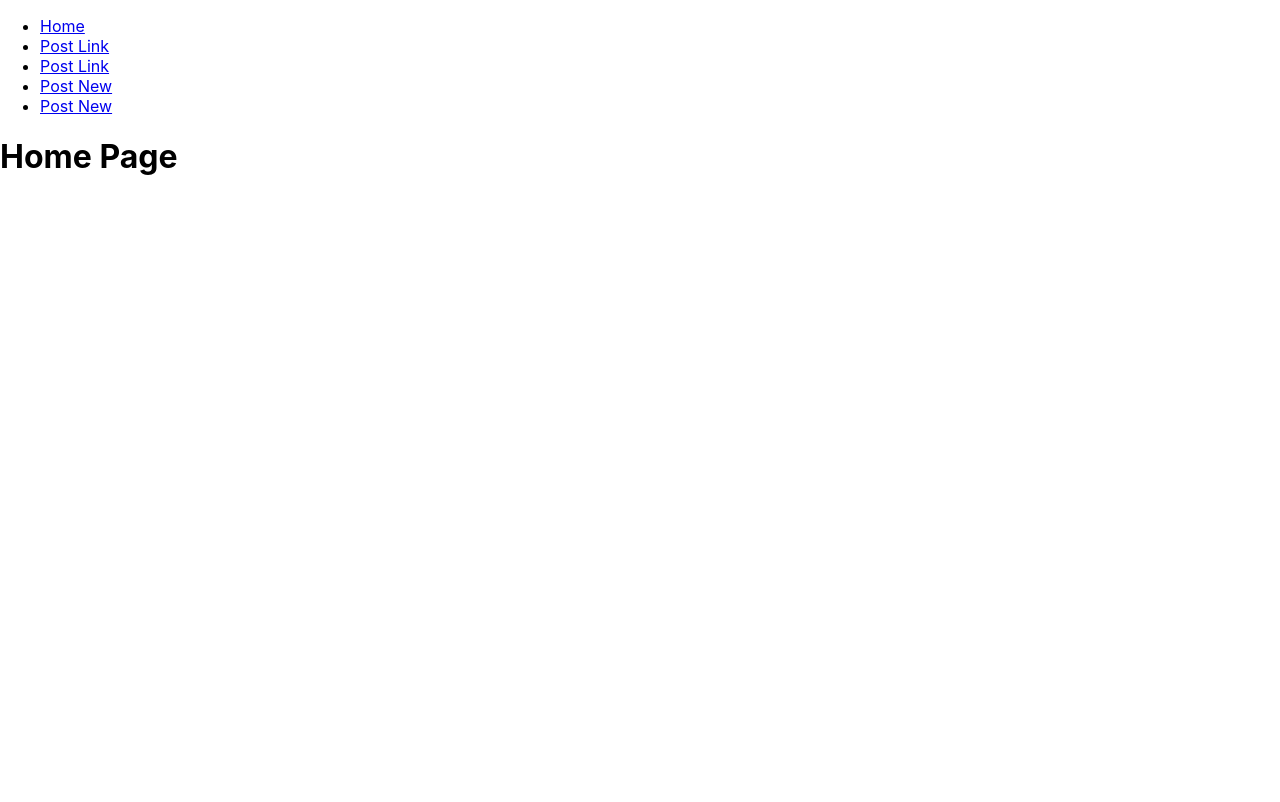
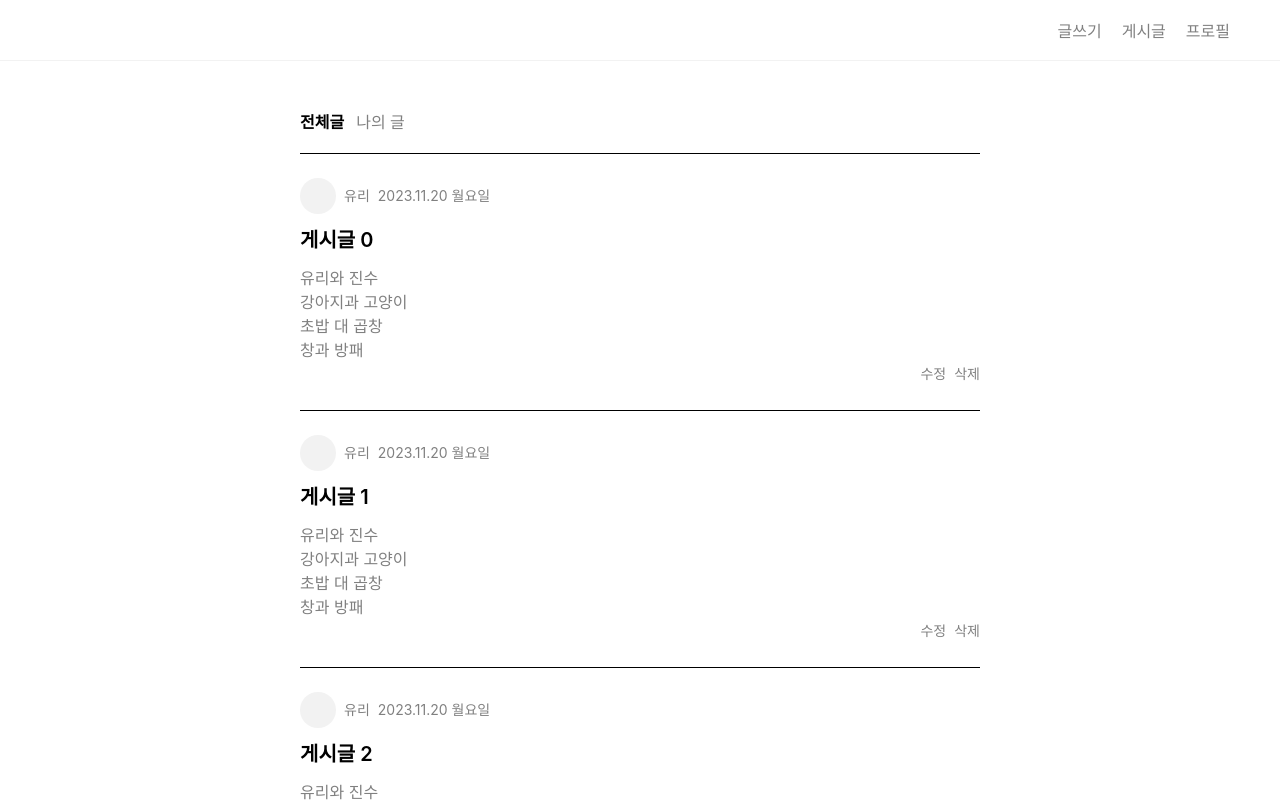
Before and after one commit to Daily-manjoo/react-blog-app, a React (Create React App) app: page / in a window 1280 px wide. Shown: the top 802 px of the page. Built offline with nearby package versions, Linux system fonts and the light colour scheme.

Commit message:
메인페이지 레이아웃

```diff
--- a/src/App.tsx
+++ b/src/App.tsx
@@ -1,37 +1,8 @@
-import './App.css';
-import { Route, Routes, Navigate, Link } from 'react-router-dom'; // Route:경로매칭, Routes: 라우트 감싸고있음, Navigate: 정의하지않은 경로 진입시 메인으로
+import Router from './components/Router';
+import './index.css'
 
 function App() {
-  return (
-    <>
-    <ul>
-      <li>
-        <Link to="/">Home</Link>
-      </li>
-      <li>
-      <Link to="/posts">Post Link</Link>
-      </li>
-      <li>
-      <Link to="/posts/:id">Post Link</Link>
-      </li>
-      <li>
-      <Link to="/posts/new">Post New</Link>
-      </li>
-      <li>
-      <Link to="/profile">Post New</Link>
-      </li>
-    </ul>
-    <Routes>
-      <Route path='/' element={<h1>Home Page</h1>} />
-      <Route path='/' element={<h1>Post List Page</h1>} />
-      <Route path='/posts:id' element={<h1>Post Detail Page</h1>} />
-      <Route path='/posts/new' element={<h1>Post New Page</h1>} />
-      <Route path='/posts/edit/:id' element={<h1>Post Edit Page</h1>} />
-      <Route path='/profile' element={<h1>Profile Page</h1>} />
-      <Route path='*' element={<Navigate replace to= "/" />} />
-    </Routes>
-    </>
-  );
+  return <Router />
 }
 
 export default App;
--- /dev/null
+++ b/src/components/Router.tsx
@@ -0,0 +1,28 @@
+import { Route, Routes, Navigate} from 'react-router-dom'; // Route:경로매칭, Routes: 라우트 감싸고있음, Navigate: 정의하지않은 경로 진입시 메인으로
+import Home from '../pages/home';
+import PostList from '../pages/posts';
+import PostDetail from '../pages/posts/detail';
+import PostNew from '../pages/posts/new';
+import PostEdit from '../pages/posts/edit';
+import ProfilePage from '../pages/profile';
+import LoginPage from '../pages/login';
+import SignupPage from '../pages/signup';
+
+
+export default function Router() {
+  return (
+    <>
+    <Routes>
+      <Route path='/' element={<Home />} />
+      <Route path='/posts' element={<PostList />} />
+      <Route path='/posts:id' element={<PostDetail />} />
+      <Route path='/posts/new' element={<PostNew />} />
+      <Route path='/posts/edit/:id' element={<PostEdit />} />
+      <Route path='/profile' element={<ProfilePage />} />
+      <Route path='/profile' element={<LoginPage />} />
+      <Route path='/profile' element={<SignupPage />} />
+      <Route path='*' element={<Navigate replace to= "/" />} />
+    </Routes>
+    </>
+  );
+}
--- a/src/index.css
+++ b/src/index.css
@@ -11,3 +11,136 @@
   font-family: source-code-pro, Menlo, Monaco, Consolas, 'Courier New',
     monospace;
 }
+
+/* header */
+
+header {
+  display: flex;
+  justify-content: space-between;
+  flex-direction: row-reverse;
+  border-bottom: 1px solid #f2f2f2;
+  padding: 10px 40px;
+  min-height: 40px;
+  align-items: center;
+}
+
+header a {
+  margin: 0 10px;
+  text-decoration: none;
+  color: gray;
+}
+
+header a:focus, header a:hover {
+  color: black;
+}
+
+/* footer */
+footer {
+  background-color: #f2f2f2;
+  min-height: 40px;
+  padding: 20px 40px;
+  font-size: 14px;
+  text-align: center;
+  display: flex;
+  align-items: center;
+  justify-content: center;
+  gap: 20px;
+}
+
+footer a {
+  text-decoration: none;
+  color: gray;
+}
+
+footer a:focus,
+footer a:hover {
+  color: black;
+}
+
+/*post navigation*/
+.post__navigation{
+  display: flex;
+  gap: 12px;
+  margin: 0 auto;
+  max-width: 680px;
+  font-size: 16px;
+  color: gray;
+  cursor: pointer;
+  padding: 48px 20px 0px 20px;
+}
+
+.post__navigation--active {
+  color: black;
+  font-weight: 600;
+}
+
+/* post list*/
+
+.post__list {
+  min-height: 90vh;
+  padding: 20px 40px;
+  text-align: center;
+  max-width: 680px;
+  margin:0 auto;
+  line-height: 24px;
+  text-align: left;
+}
+
+.post__list a {
+  text-decoration: none;
+  color: black;
+}
+
+.post__profile-box {
+  display: flex;
+  gap: 8px;
+  font-size: 14px;
+  align-items: center;
+}
+
+.post__profile {
+  width: 36px;
+  height: 36px;
+  background-color: #f2f2f2;
+  border-radius: 50%;
+}
+
+.post__date,
+.post__author-name {
+  color: grey;
+}
+
+.post__title {
+  font-size: 20px;
+  font-weight: 600;
+  margin: 14px 0;
+}
+
+.post__text {
+  color:grey;
+  font-size: 16px;
+}
+
+.post__box {
+  padding-top: 24px;
+  padding-bottom: 24px;
+  border-top: 1px solid;
+}
+
+.post__utils-box {
+  display: flex;
+  gap: 8px;
+  flex-direction: row-reverse;
+  font-size: 14px;
+  color: gray;
+}
+
+.post__delete:hover,
+.post__delete:focus {
+  color:black;
+}
+
+.post__edit:hover,
+.post__edit:focus {
+  color:black;
+}
--- /dev/null
+++ b/src/pages/home/index.tsx
@@ -0,0 +1,49 @@
+import { Link } from "react-router-dom"
+
+
+export default function Home(){
+    return (
+        <div>
+            <header>
+                <div>
+                <Link to="/posts/new">글쓰기</Link>
+                <Link to="/posts">게시글</Link>
+                <Link to="/profile">프로필</Link>
+                </div>
+            </header>
+            <div className="post__navigation">
+                <div className="post__navigation--active">전체글</div>
+                <div>나의 글</div>
+            </div>
+            <div className="post__list">
+                {[...Array(10)].map((e, index)=> (
+                    <div key={index} className="post__box">
+                    <Link to={`/posts/${index}`}>
+                        <div className="post__profile-box">
+                            <div className="post__profile" />
+                            <div className="post__author-name">유리</div>
+                            <div className="post__date">2023.11.20 월요일</div>
+                        </div>
+                        <div className="post__title">게시글 {index}</div>
+                        <div className="post__text">
+                            유리와 진수<br/>
+                            강아지과 고양이<br/>
+                            초밥 대 곱창<br />
+                            창과 방패<br />
+                        </div>
+                        <div className="post__utils-box">
+                            <div className="post__delete">삭제</div>
+                            <div className="post__edit">수정</div>
+                        </div>
+                    </Link>
+                    </div>
+                ))}
+            </div>
+            <footer>
+            <Link to="/posts/new">글쓰기</Link>
+                <Link to="/posts">게시글</Link>
+                <Link to="/profile">프로필</Link>
+            </footer>
+        </div>
+    )
+}
--- /dev/null
+++ b/src/pages/login/index.tsx
@@ -0,0 +1,3 @@
+export default function LoginPage(){
+    return <h2>Login</h2>
+}
--- /dev/null
+++ b/src/pages/posts/detail.tsx
@@ -0,0 +1,3 @@
+export default function PostDetail(){
+    return <h1>Post Detail Page</h1>
+}
--- /dev/null
+++ b/src/pages/posts/edit.tsx
@@ -0,0 +1,3 @@
+export default function PostEdit (){
+    return <h1>Post Edit Page</h1>
+}
--- /dev/null
+++ b/src/pages/posts/index.tsx
@@ -0,0 +1,3 @@
+export default function PostList(){
+    return <h1>Post List Page</h1>;
+}
--- /dev/null
+++ b/src/pages/posts/new.tsx
@@ -0,0 +1,3 @@
+export default function PostNew(){
+    return <h1>Post New Page</h1>
+}
--- /dev/null
+++ b/src/pages/profile/index.tsx
@@ -0,0 +1,3 @@
+export default function ProfilePage(){
+    return <h1>Profile Page</h1>
+}
--- /dev/null
+++ b/src/pages/signup/index.tsx
@@ -0,0 +1,3 @@
+export default function SignupPage(){
+    return <h2>Signup</h2>
+}
```
